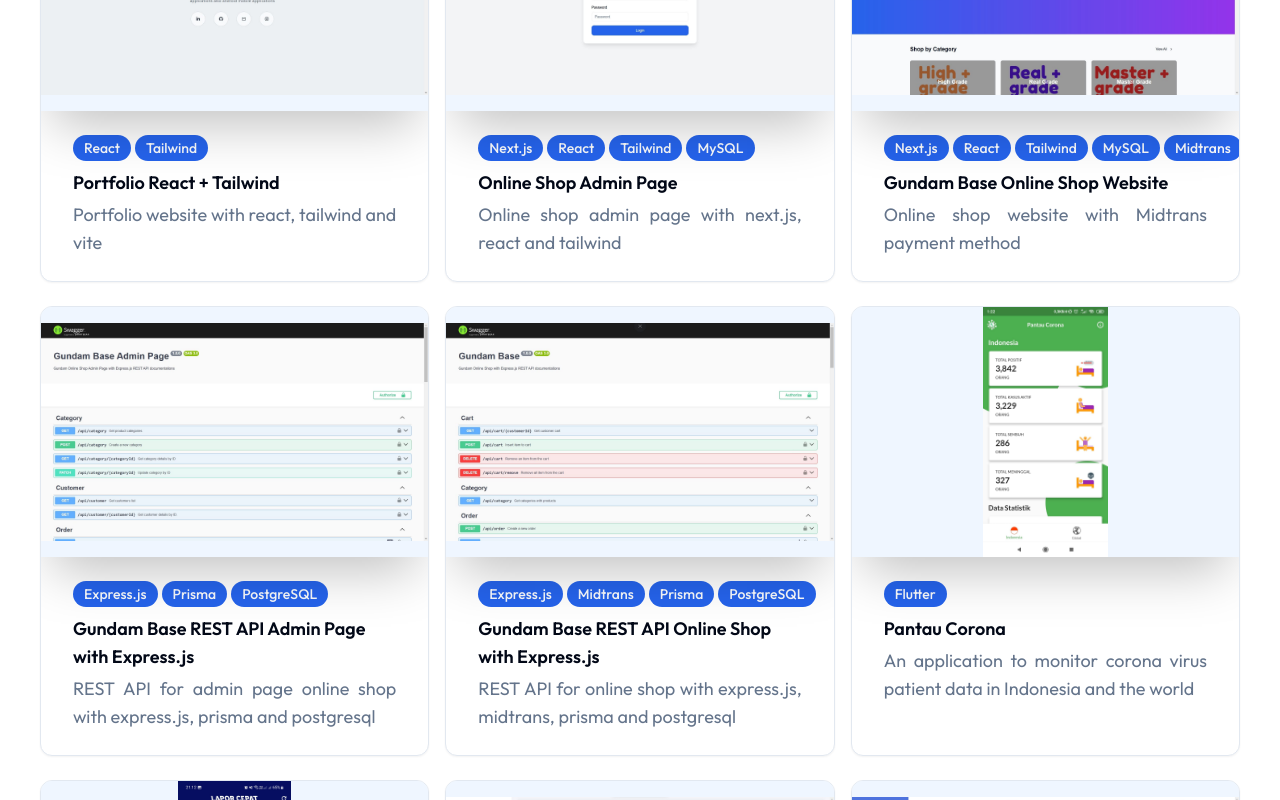
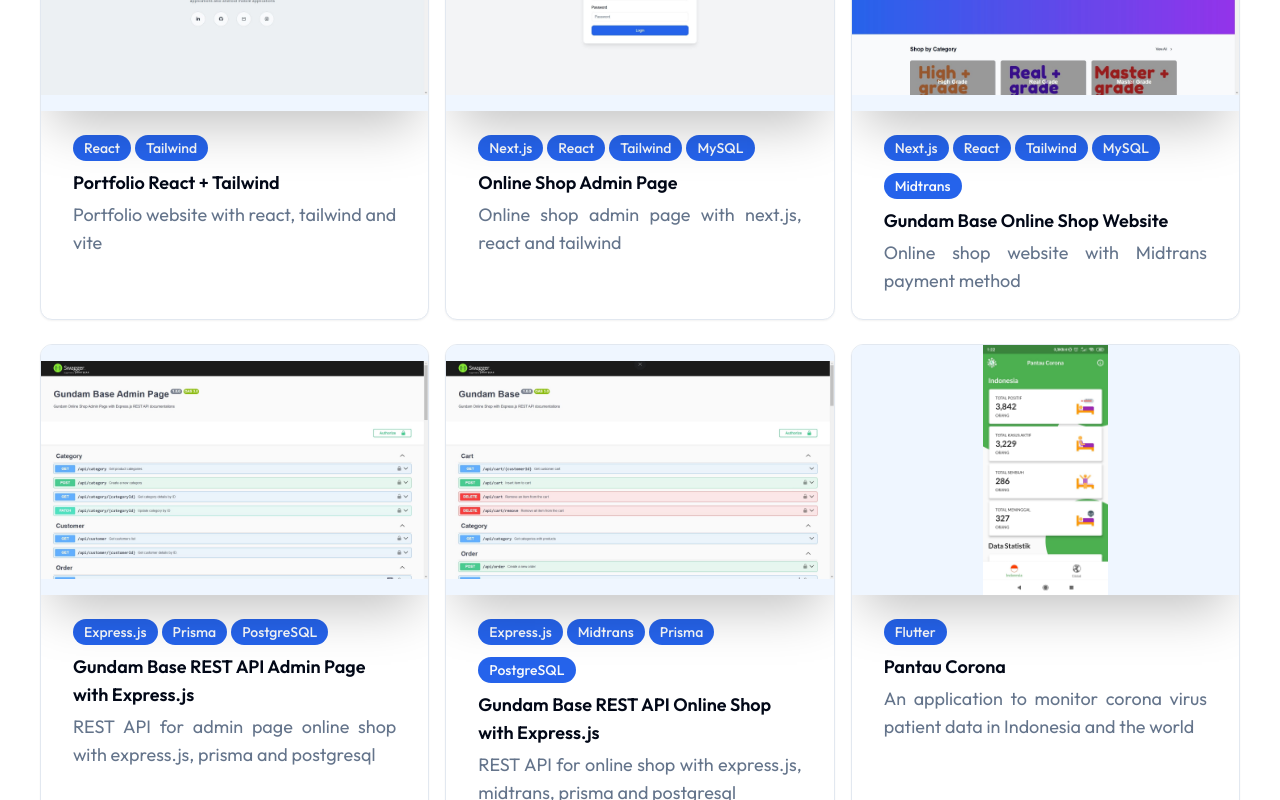
Before and after one commit to mrizkinm/mrizkinm.github.io, a Next.js app: page / in a window 1280 px wide. Shown: the part 4580-5380 px from the top of the page. Built offline with nearby package versions, Linux system fonts and the light colour scheme.

Commit message:
update ProjectCard component to allow category badges to wrap for better layout

```diff
--- a/components/ProjectCard.jsx
+++ b/components/ProjectCard.jsx
@@ -28,7 +28,7 @@
         </div>
       </CardHeader>
       <div className="h-full px-8 py-6">
-        <div className="flex flex-row gap-1">
+        <div className="flex flex-row gap-1 flex-wrap">
           {project.category.map((item, index) => (
             <Badge className="text-sm font-medium mb-2" key={index}>{item}</Badge>
           ))}
```
